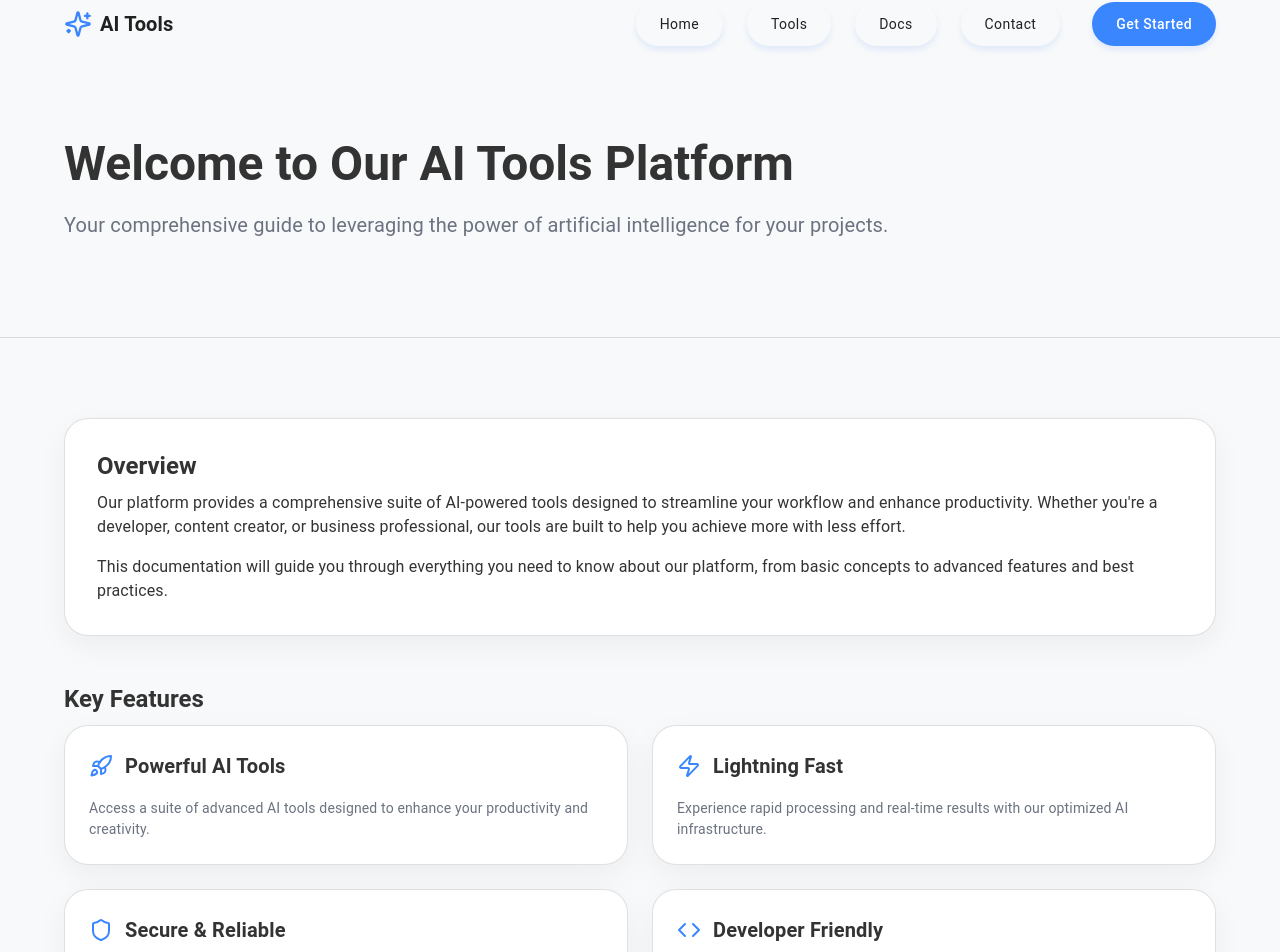
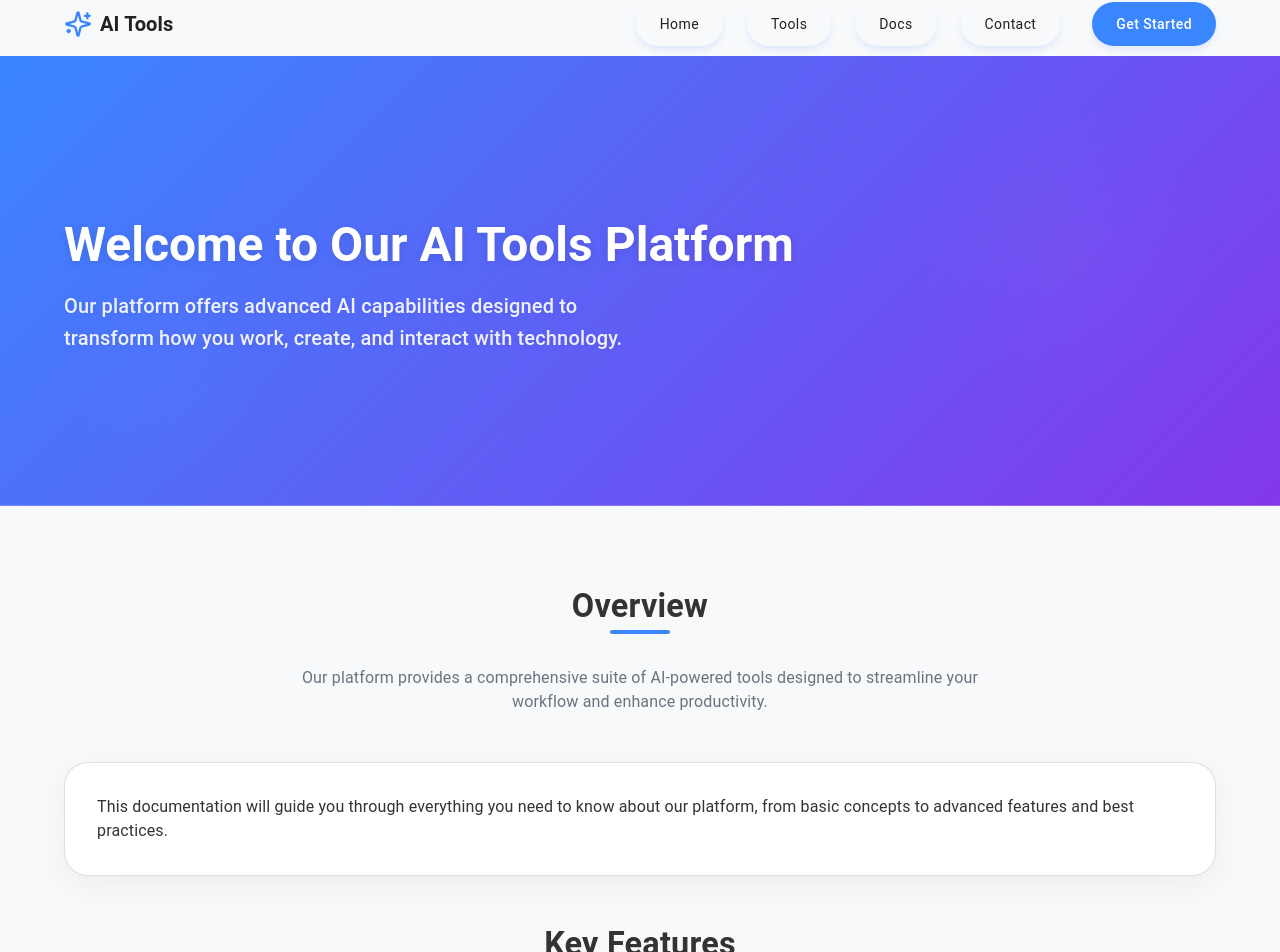
Before and after one commit to NhanPhamThanh-IT/QR-Generator-Fullstack, a React (Vite) app in the folder frontend/: page /docs/introduction in a window 1280 px wide. Shown: the part 8-960 px from the top of the page. Built offline with nearby package versions, Linux system fonts and the light colour scheme.

Commit message:
Update new components and refactor code

```diff
--- /dev/null
+++ b/frontend/src/components/ui/HeroComponent.jsx
@@ -0,0 +1,54 @@
+import { Box, useTheme } from '@mui/material';
+
+export const HeroComponent = ({ children, backgroundImage }) => {
+    const theme = useTheme();
+
+    const backgroundStyle = backgroundImage
+        ? `linear-gradient(rgba(0, 0, 0, 0.7), rgba(0, 0, 0, 0.7)), url(${backgroundImage})`
+        : `linear-gradient(135deg, ${theme.palette.primary.main} 0%, ${theme.palette.secondary.main} 100%)`;
+
+    return (
+        <Box
+            sx={{
+                position: 'relative',
+                background: backgroundStyle,
+                backgroundSize: 'cover',
+                backgroundPosition: 'center',
+                pt: { xs: 12, md: 20 },
+                pb: { xs: 12, md: 15 },
+                color: 'white',
+                overflow: 'hidden'
+            }}
+        >
+            <Box
+                sx={{
+                    position: 'absolute',
+                    top: '10%',
+                    right: '5%',
+                    width: 300,
+                    height: 300,
+                    borderRadius: '50%',
+                    background: `radial-gradient(circle, ${theme.palette.secondary.light}22 0%, ${theme.palette.primary.light}00 70%)`,
+                    opacity: 0.6,
+                    display: { xs: 'none', md: 'block' }
+                }}
+            />
+            <Box
+                sx={{
+                    position: 'absolute',
+                    bottom: '5%',
+                    left: '5%',
+                    width: 200,
+                    height: 200,
+                    borderRadius: '50%',
+                    background: `radial-gradient(circle, ${theme.palette.primary.light}22 0%, ${theme.palette.secondary.light}00 70%)`,
+                    opacity: 0.4,
+                    display: { xs: 'none', md: 'block' }
+                }}
+            />
+            {children}
+        </Box>
+    )
+}
+
+export default HeroComponent;
--- /dev/null
+++ b/frontend/src/constants/DocumentationPage/IntroductionConstants.jsx
@@ -0,0 +1,38 @@
+export const HERO_SECTION_DATA = {
+    title: 'Welcome to Our AI Tools Platform',
+    description: 'Our platform offers advanced AI capabilities designed to transform how you work, create, and interact with technology.',
+}
+
+import {
+    Rocket,
+    Zap,
+    Shield,
+    Code,
+} from 'lucide-react';
+
+export const features = [
+    {
+        icon: Rocket,
+        title: 'Powerful AI Tools',
+        description: 'Access a suite of advanced AI tools designed to enhance your productivity and creativity.',
+        color: '#6366F1',
+    },
+    {
+        icon: Zap,
+        title: 'Lightning Fast',
+        description: 'Experience rapid processing and real-time results with our optimized AI infrastructure.',
+        color: '#F59E0B',
+    },
+    {
+        icon: Shield,
+        title: 'Secure & Reliable',
+        description: 'Your data is protected with enterprise-grade security and reliable uptime.',
+        color: '#10B981',
+    },
+    {
+        icon: Code,
+        title: 'Developer Friendly',
+        description: 'Comprehensive API documentation and SDKs for seamless integration.',
+        color: '#3B82F6',
+    },
+];
--- /dev/null
+++ b/frontend/src/constants/MainPage/DocsConstants.jsx
@@ -0,0 +1,60 @@
+export const HERO_SECTION_DATA = {
+    title: 'Documentation',
+    description: 'Everything you need to know about our AI tools and how to use them effectively.',
+}
+
+import {
+    Book,
+    FileText,
+    Code,
+    Settings,
+    HelpCircle,
+} from 'lucide-react';
+
+export const documentationSections = [
+    {
+        title: 'Getting Started',
+        icon: Book,
+        items: [
+            { title: 'Introduction', path: '/docs/introduction' },
+            { title: 'Quick Start Guide', path: '/docs/quick-start' },
+            { title: 'Installation', path: '/docs/installation' },
+        ],
+    },
+    {
+        title: 'Core Features',
+        icon: FileText,
+        items: [
+            { title: 'AI Tools Overview', path: '/docs/ai-tools' },
+            { title: 'Text Generation', path: '/docs/text-generation' },
+            { title: 'Image Processing', path: '/docs/image-processing' },
+        ],
+    },
+    {
+        title: 'API Reference',
+        icon: Code,
+        items: [
+            { title: 'Authentication', path: '/docs/api/auth' },
+            { title: 'Endpoints', path: '/docs/api/endpoints' },
+            { title: 'Rate Limits', path: '/docs/api/rate-limits' },
+        ],
+    },
+    {
+        title: 'Configuration',
+        icon: Settings,
+        items: [
+            { title: 'Environment Setup', path: '/docs/config/env' },
+            { title: 'API Keys', path: '/docs/config/api-keys' },
+            { title: 'Custom Settings', path: '/docs/config/settings' },
+        ],
+    },
+    {
+        title: 'Troubleshooting',
+        icon: HelpCircle,
+        items: [
+            { title: 'Common Issues', path: '/docs/troubleshooting/common' },
+            { title: 'Error Codes', path: '/docs/troubleshooting/errors' },
+            { title: 'FAQ', path: '/docs/troubleshooting/faq' },
+        ],
+    },
+];
--- a/frontend/src/pages/DocumentationPage/Introduction.jsx
+++ b/frontend/src/pages/DocumentationPage/Introduction.jsx
@@ -10,68 +10,54 @@
     ListItemText,
     Divider,
     useTheme,
+    useMediaQuery,
 } from '@mui/material';
 import {
-    Rocket,
-    Zap,
-    Shield,
-    Code,
-    Lightbulb,
     ArrowRight,
 } from 'lucide-react';
 
+// Components
+import HeroComponent from '@components/ui/HeroComponent';
+import SectionHeading from '@components/ui/SectionHeading';
+import FeatureCard from '@components/ui/FeatureCard';
+
+// Constants
+import { HERO_SECTION_DATA, features } from '@constants/DocumentationPage/IntroductionConstants';
+
 const Introduction = () => {
     const theme = useTheme();
-
-    const features = [
-        {
-            icon: Rocket,
-            title: 'Powerful AI Tools',
-            description: 'Access a suite of advanced AI tools designed to enhance your productivity and creativity.',
-        },
-        {
-            icon: Zap,
-            title: 'Lightning Fast',
-            description: 'Experience rapid processing and real-time results with our optimized AI infrastructure.',
-        },
-        {
-            icon: Shield,
-            title: 'Secure & Reliable',
-            description: 'Your data is protected with enterprise-grade security and reliable uptime.',
-        },
-        {
-            icon: Code,
-            title: 'Developer Friendly',
-            description: 'Comprehensive API documentation and SDKs for seamless integration.',
-        },
-        {
-            icon: Lightbulb,
-            title: 'Smart Solutions',
-            description: 'Intelligent features that adapt to your needs and improve over time.',
-        },
-    ];
+    const isMobile = useMediaQuery(theme.breakpoints.down('md'));
 
     return (
         <Box>
             {/* Hero Section */}
-            <Box
-                sx={{
-                    pt: { xs: 6, md: 10 },
-                    pb: { xs: 6, md: 8 },
-                    background: 'grey.50',
-                    borderBottom: '1px solid',
-                    borderColor: 'divider',
-                }}
-            >
+            <HeroComponent>
                 <Container maxWidth="lg">
-                    <Typography variant="h3" component="h1" fontWeight={700} gutterBottom>
-                        Welcome to Our AI Tools Platform
+                    <Typography
+                        component="h1"
+                        variant={isMobile ? 'h4' : 'h3'}
+                        sx={{
+                            fontWeight: 700,
+                            mb: 2,
+                            lineHeight: 1.2,
+                            textShadow: '0 2px 10px rgba(0,0,0,0.1)'
+                        }}
+                    >
+                        {HERO_SECTION_DATA.title}
                     </Typography>
-                    <Typography variant="h6" color="text.secondary" sx={{ mb: 4, fontWeight: 400 }}>
-                        Your comprehensive guide to leveraging the power of artificial intelligence for your projects.
+                    <Typography
+                        variant={isMobile ? 'body1' : 'h6'}
+                        sx={{
+                            mb: 4,
+                            opacity: 0.9,
+                            maxWidth: 600,
+                            textShadow: '0 1px 8px rgba(0,0,0,0.1)'
+                        }}
+                    >
+                        {HERO_SECTION_DATA.description}
                     </Typography>
                 </Container>
-            </Box>
+            </HeroComponent>
 
             {/* Main Content */}
             <Box sx={{ py: { xs: 6, md: 10 } }}>
@@ -79,6 +65,11 @@
                     <Grid container spacing={6}>
                         {/* Overview Section */}
                         <Grid size={{ xs: 12 }}>
+                            <SectionHeading
+                                title="Overview"
+                                subtitle="Our platform provides a comprehensive suite of AI-powered tools designed to streamline your workflow and enhance productivity."
+                                centered={true}
+                            />
                             <Paper
                                 elevation={0}
                                 sx={{
@@ -89,12 +80,6 @@
                                     borderColor: 'divider',
                                 }}
                             >
-                                <Typography variant="h5" fontWeight={600} gutterBottom>
-                                    Overview
-                                </Typography>
-                                <Typography variant="body1" paragraph>
-                                    Our platform provides a comprehensive suite of AI-powered tools designed to streamline your workflow and enhance productivity. Whether you're a developer, content creator, or business professional, our tools are built to help you achieve more with less effort.
-                                </Typography>
                                 <Typography variant="body1">
                                     This documentation will guide you through everything you need to know about our platform, from basic concepts to advanced features and best practices.
                                 </Typography>
@@ -103,39 +88,22 @@
 
                         {/* Key Features */}
                         <Grid size={{ xs: 12 }}>
-                            <Typography variant="h5" fontWeight={600} gutterBottom>
-                                Key Features
-                            </Typography>
+                            <SectionHeading
+                                title="Key Features"
+                                subtitle="Our platform offers a range of powerful AI tools designed to streamline your workflow and enhance productivity."
+                                centered={true}
+                            />
                             <Grid container spacing={3}>
                                 {features.map((feature) => {
                                     const Icon = feature.icon;
                                     return (
-                                        <Grid size={{ xs: 12, md: 6 }} key={feature.title}>
-                                            <Paper
-                                                elevation={0}
-                                                sx={{
-                                                    p: 3,
-                                                    height: '100%',
-                                                    borderRadius: 3,
-                                                    boxShadow: '0 10px 30px rgba(0, 0, 0, 0.05)',
-                                                    border: '1px solid',
-                                                    borderColor: 'divider',
-                                                    transition: 'transform 0.2s ease-in-out',
-                                                    '&:hover': {
-                                                        transform: 'translateY(-4px)',
-                                                    },
-                                                }}
-                                            >
-                                                <Box sx={{ display: 'flex', alignItems: 'center', mb: 2 }}>
-                                                    <Icon size={24} color={theme.palette.primary.main} />
-                                                    <Typography variant="h6" sx={{ ml: 1.5, fontWeight: 600 }}>
-                                                        {feature.title}
-                                                    </Typography>
-                                                </Box>
-                                                <Typography variant="body2" color="text.secondary">
-                                                    {feature.description}
-                                                </Typography>
-                                            </Paper>
+                                        <Grid size={{ xs: 12, md: 6, lg: 3 }} key={feature.title}>
+                                            <FeatureCard
+                                                title={feature.title}
+                                                description={feature.description}
+                                                icon={Icon}
+                                                accentColor={feature.color}
+                                            />
                                         </Grid>
                                     );
                                 })}
@@ -193,7 +161,7 @@
                     </Grid>
                 </Container>
             </Box>
-        </Box>
+        </Box >
     );
 };
 
--- a/frontend/src/pages/MainPage/Contact.jsx
+++ b/frontend/src/pages/MainPage/Contact.jsx
@@ -6,7 +6,7 @@
 import { HeroSection, ContactInfoSection, FAQSection, MapSection } from '@components/sections/ContactPage';
 
 // Constants
-import { contactInfo, faqData } from '@constants/ContactConstants';
+import { contactInfo, faqData } from '@constants/MainPage/ContactConstants';
 
 const Contact = () => {
     return (
--- a/frontend/src/pages/MainPage/Docs.jsx
+++ b/frontend/src/pages/MainPage/Docs.jsx
@@ -14,67 +14,22 @@
     Divider,
     useTheme,
     Button,
+    useMediaQuery,
 } from '@mui/material';
 import {
     Search,
-    Book,
-    FileText,
-    Code,
-    Settings,
-    HelpCircle,
     ChevronRight,
 } from 'lucide-react';
 
-const documentationSections = [
-    {
-        title: 'Getting Started',
-        icon: Book,
-        items: [
-            { title: 'Introduction', path: '/docs/introduction' },
-            { title: 'Quick Start Guide', path: '/docs/quick-start' },
-            { title: 'Installation', path: '/docs/installation' },
-        ],
-    },
-    {
-        title: 'Core Features',
-        icon: FileText,
-        items: [
-            { title: 'AI Tools Overview', path: '/docs/ai-tools' },
-            { title: 'Text Generation', path: '/docs/text-generation' },
-            { title: 'Image Processing', path: '/docs/image-processing' },
-        ],
-    },
-    {
-        title: 'API Reference',
-        icon: Code,
-        items: [
-            { title: 'Authentication', path: '/docs/api/auth' },
-            { title: 'Endpoints', path: '/docs/api/endpoints' },
-            { title: 'Rate Limits', path: '/docs/api/rate-limits' },
-        ],
-    },
-    {
-        title: 'Configuration',
-        icon: Settings,
-        items: [
-            { title: 'Environment Setup', path: '/docs/config/env' },
-            { title: 'API Keys', path: '/docs/config/api-keys' },
-            { title: 'Custom Settings', path: '/docs/config/settings' },
-        ],
-    },
-    {
-        title: 'Troubleshooting',
-        icon: HelpCircle,
-        items: [
-            { title: 'Common Issues', path: '/docs/troubleshooting/common' },
-            { title: 'Error Codes', path: '/docs/troubleshooting/errors' },
-            { title: 'FAQ', path: '/docs/troubleshooting/faq' },
-        ],
-    },
-];
+// Components
+import { HeroComponent } from '@components/ui/HeroComponent';
+
+// Constants
+import { HERO_SECTION_DATA, documentationSections } from '@constants/MainPage/DocsConstants';
 
 const Docs = () => {
     const theme = useTheme();
+    const isMobile = useMediaQuery(theme.breakpoints.down('md'));
     const [searchQuery, setSearchQuery] = useState('');
 
     const handleSearchChange = (event) => {
@@ -84,23 +39,31 @@
     return (
         <Box>
             {/* Hero Section */}
-            <Box
-                sx={{
-                    pt: { xs: 6, md: 10 },
-                    pb: { xs: 6, md: 8 },
-                    background: `linear-gradient(to right, ${theme.palette.primary.main}10, ${theme.palette.primary.light}20)`,
-                    borderBottom: '1px solid',
-                    borderColor: 'divider',
-                }}
-            >
+            <HeroComponent>
                 <Container maxWidth="lg">
                     <Grid container spacing={4} alignItems="center">
                         <Grid size={{ xs: 12, md: 7 }}>
-                            <Typography variant="h3" component="h1" fontWeight={700} gutterBottom>
-                                Documentation
+                            <Typography
+                                component="h1"
+                                variant={isMobile ? 'h4' : 'h3'}
+                                sx={{
+                                    fontWeight: 700,
+                                    mb: 2,
+                                    lineHeight: 1.2,
+                                    textShadow: '0 2px 10px rgba(0,0,0,0.1)'
+                                }}>
+                                {HERO_SECTION_DATA.title}
                             </Typography>
-                            <Typography variant="h6" color="text.secondary" sx={{ mb: 4, fontWeight: 400 }}>
-                                Everything you need to know about our AI tools and how to use them effectively.
+                            <Typography
+                                variant={isMobile ? 'body1' : 'h6'}
+                                sx={{
+                                    mb: 4,
+                                    opacity: 0.9,
+                                    maxWidth: 600,
+                                    textShadow: '0 1px 8px rgba(0,0,0,0.1)'
+                                }}
+                            >
+                                {HERO_SECTION_DATA.description}
                             </Typography>
                         </Grid>
 
@@ -118,7 +81,7 @@
                                 <Typography variant="h6" gutterBottom fontWeight={600}>
                                     Search Documentation
                                 </Typography>
-                                <Typography variant="body2" color="text.secondary" paragraph>
+                                <Typography variant="body2" color="text.secondary">
                                     Find answers to your questions quickly
                                 </Typography>
                                 <TextField
@@ -144,7 +107,7 @@
                         </Grid>
                     </Grid>
                 </Container>
-            </Box>
+            </HeroComponent>
 
             {/* Documentation Sections */}
             <Box sx={{ py: { xs: 6, md: 10 } }}>
--- a/frontend/src/pages/MainPage/Home.jsx
+++ b/frontend/src/pages/MainPage/Home.jsx
@@ -15,7 +15,7 @@
 import {
     featuresData,
     popularToolsData
-} from '@constants/HomeConstants';
+} from '@constants/MainPage/HomeConstants';
 
 const Home = () => {
     return (
--- a/frontend/src/pages/MainPage/Tools.jsx
+++ b/frontend/src/pages/MainPage/Tools.jsx
@@ -163,7 +163,7 @@
                                 <Typography variant="h6" gutterBottom fontWeight={600}>
                                     Find the perfect tool
                                 </Typography>
-                                <Typography variant="body2" color="text.secondary" paragraph>
+                                <Typography variant="body2" color="text.secondary">
                                     Search our collection of AI tools...
                                 </Typography>
                                 <TextField
```
Also changed, not shown: frontend/src/constants/MainPage/ContactConstants.jsx (renamed from frontend/src/constants/ContactConstants.jsx), frontend/src/constants/MainPage/HomeConstants.jsx (renamed from frontend/src/constants/HomeConstants.jsx).
